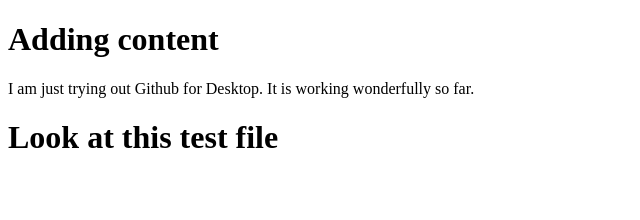
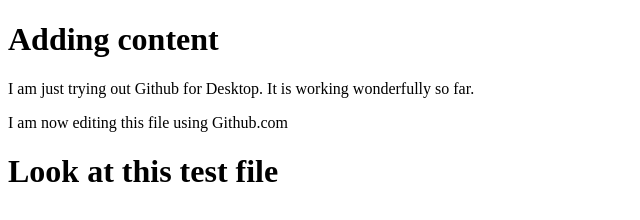
Before and after one commit to hswhong/desktop-test, a plain HTML site: page index.html in a window 1280 px wide. Shown: the whole page, without its empty margins (0-640 px from the left). Drawn offline with Linux system fonts and the light colour scheme.

Commit message:
Edit from github.com
Testing from website

```diff
--- a/index.html
+++ b/index.html
@@ -15,6 +15,10 @@
     <p>
       I am just trying out Github for Desktop. It is working wonderfully so far.
     </p>
+
+    <p>
+      I am now editing this file using Github.com
+    </p>
   </body>
 </html>
 <h1>Look at this test file</h1>
```
